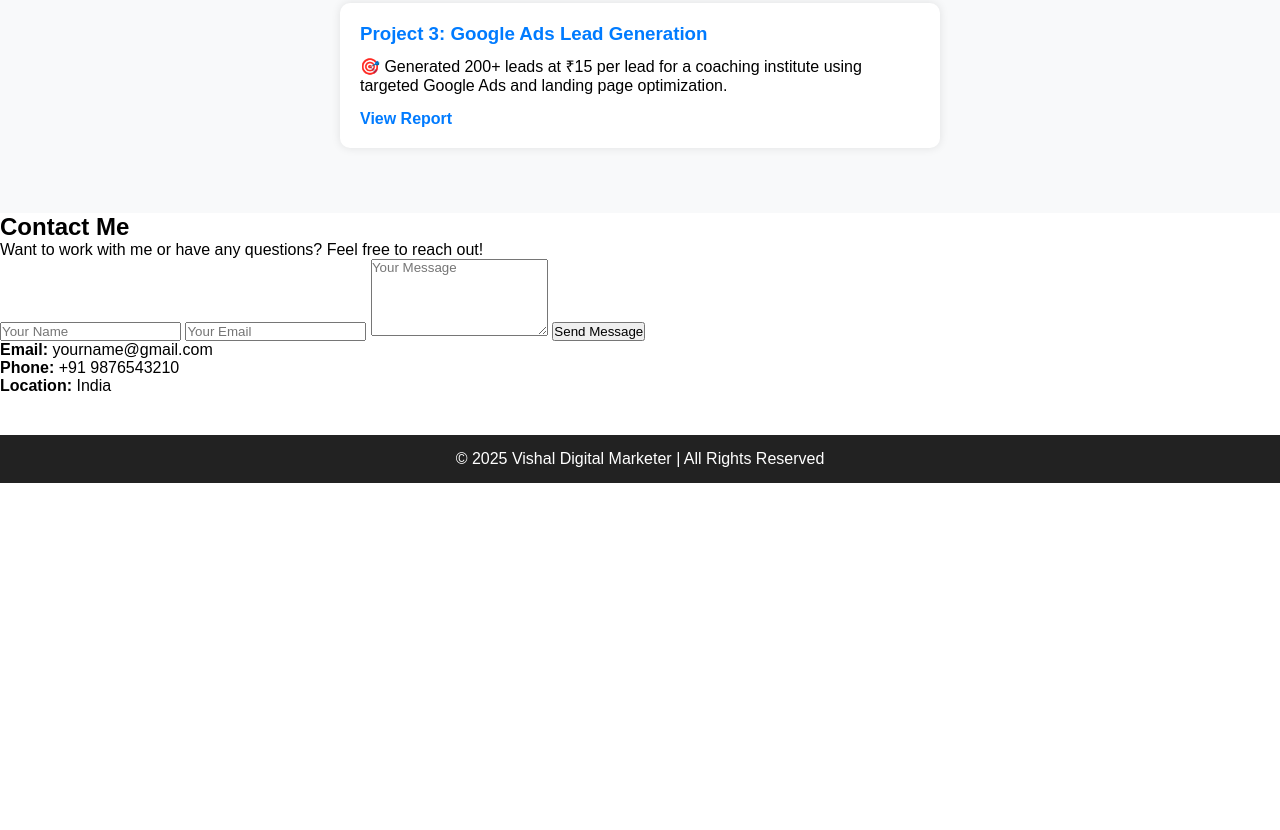
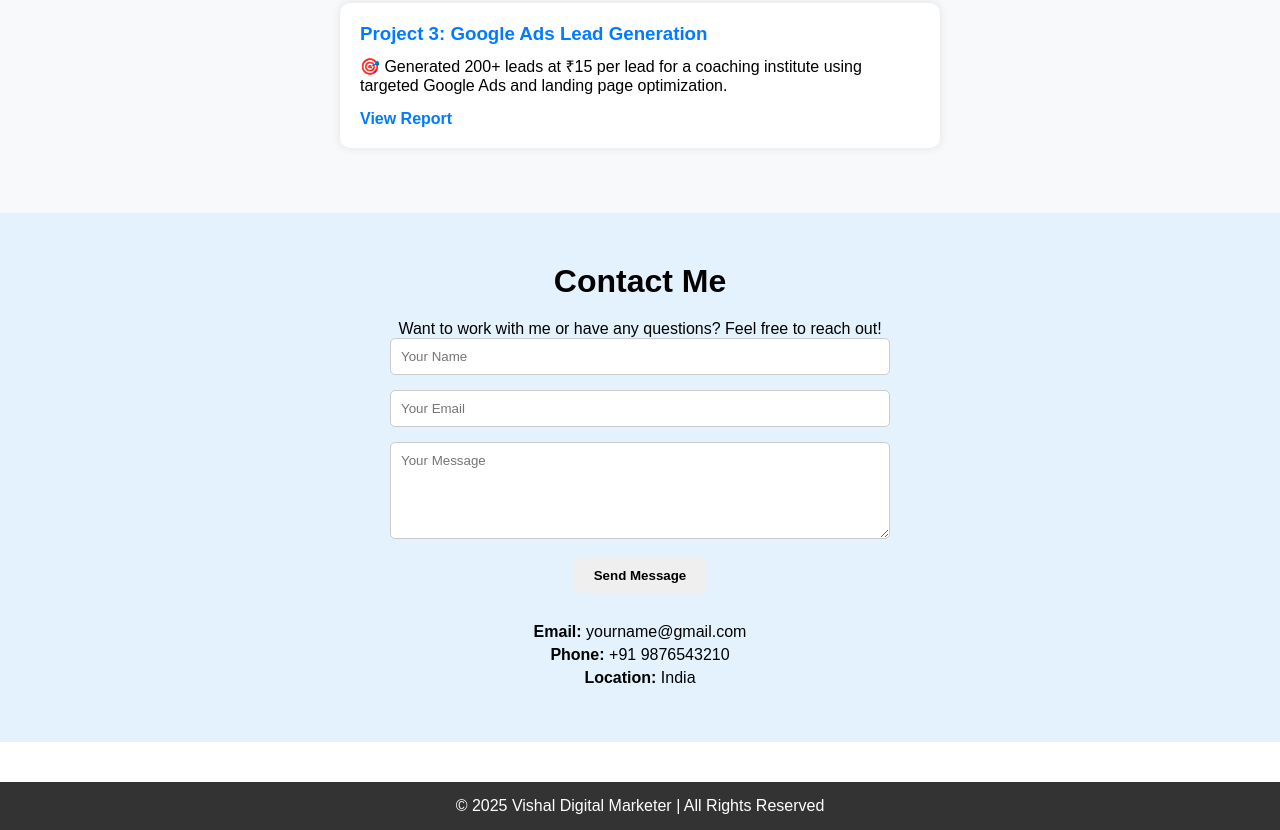
Before and after one commit to Vishal13012003/vishaldigitalmarketer, a plain HTML site: page index.html in a window 1280 px wide. Shown: the part 1546-2376 px from the top of the page. Before the commit the page ends 2029 px from the top, so only its background shows below. Drawn offline with Linux system fonts and the light colour scheme.

Commit message:
Update style.css

```diff
--- a/style.css
+++ b/style.css
@@ -168,3 +168,47 @@ footer {
     font-weight: bold;
     color: #007bff;
 }
+/* Contact Section */
+#contact {
+    padding: 50px 20px;
+    background-color: #e3f2fd;
+    text-align: center;
+}
+
+#contact h2 {
+    font-size: 2rem;
+    margin-bottom: 20px;
+}
+
+#contact form {
+    max-width: 500px;
+    margin: 0 auto 30px;
+}
+
+#contact input, #contact textarea {
+    width: 100%;
+    padding: 10px;
+    margin-bottom: 15px;
+    border: 1px solid #ccc;
+    border-radius: 5px;
+}
+
+#contact button {
+    padding: 10px 20px;
+    cursor: pointer;
+    font-weight: bold;
+    border: none;
+    border-radius: 5px;
+}
+
+.contact-info p {
+    margin: 5px 0;
+}
+
+/* Footer */
+footer {
+    background-color: #333;
+    color: white;
+    text-align: center;
+    padding: 15px;
+}
```
